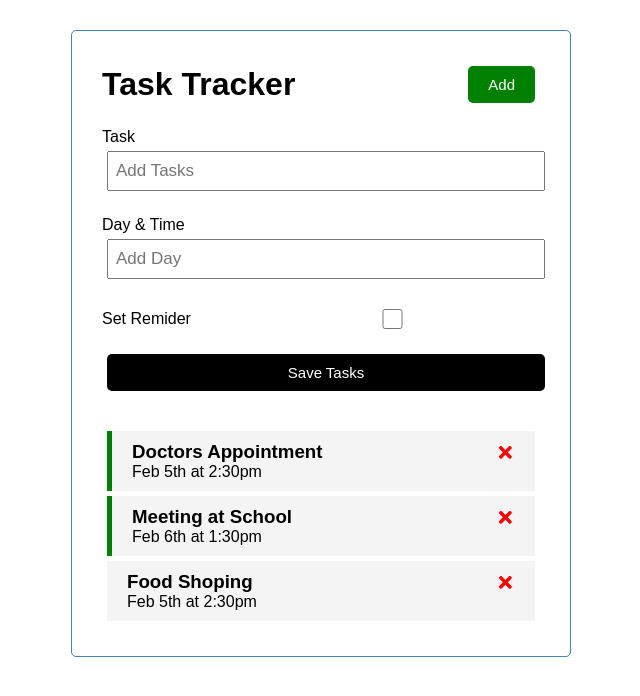
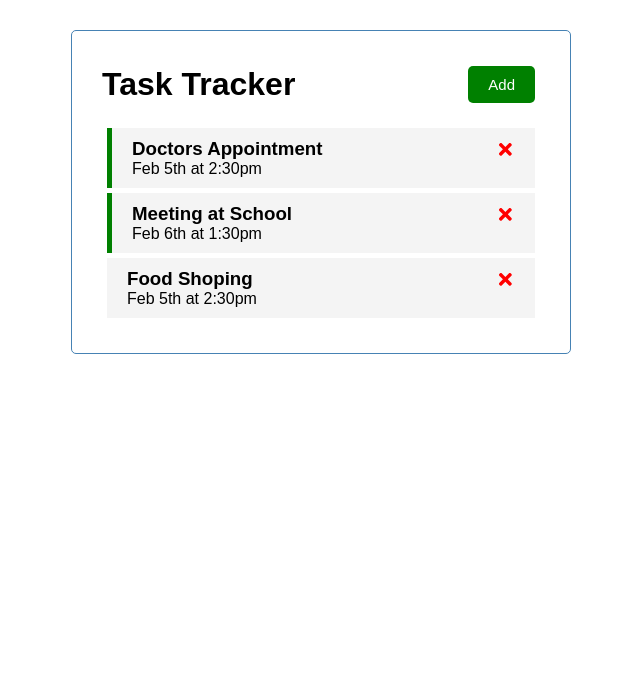
Before and after one commit to DygelnyyKirill/React-To-Do-App-with-React-Hooks, a React (Create React App) app: page / in a window 1280 px wide. Shown: the top 696 px of the page, without its empty margins (319-959 px from the left). Built offline with nearby package versions, Linux system fonts and the light colour scheme.

Commit message:
showAddTask state

```diff
--- a/src/App.js
+++ b/src/App.js
@@ -4,6 +4,7 @@
 import AddTasks from './components/AddTasks'
 
 function App() {
+    const [showAddTask, setShowAddTask] = useState(false)
     const [tasks, setTasks] = useState([
         {
             id: 1,
@@ -28,7 +29,7 @@
     const addTask = (task) => {
         const id = Math.floor(Math.random() * 10000) + 1
         const newTask = { id, ...task }
-        setTasks([...tasks, newTask])
+        setTasks([ ...tasks, newTask ])
     }
 
     //Delete task
@@ -46,8 +47,8 @@
 
     return (
         <div className='container'>
-            <Header />
-            <AddTasks onAdd={addTask} />
+            <Header onAdd={() => setShowAddTask(!showAddTask)} />
+            {showAddTask &&  <AddTasks onAdd={addTask} />}
             {tasks.length > 0 ? (
                 <Tasks
                     tasks={tasks}
--- a/src/components/Header.js
+++ b/src/components/Header.js
@@ -1,11 +1,7 @@
 import PropTypes from 'prop-types'
 import Button from './Button'
 
-const Header = ({ title }) => {
-    const onClick = () => {
-        console.log('click')
-    }
-
+const Header = ({ title, onAdd }) => {
     return (
         <div>
             <header className='header'>
@@ -13,7 +9,7 @@
                 <Button
                     color='green'
                     text='Add'
-                    onClick={onClick}
+                    onClick={onAdd}
                 />
             </header>
         </div>
```
